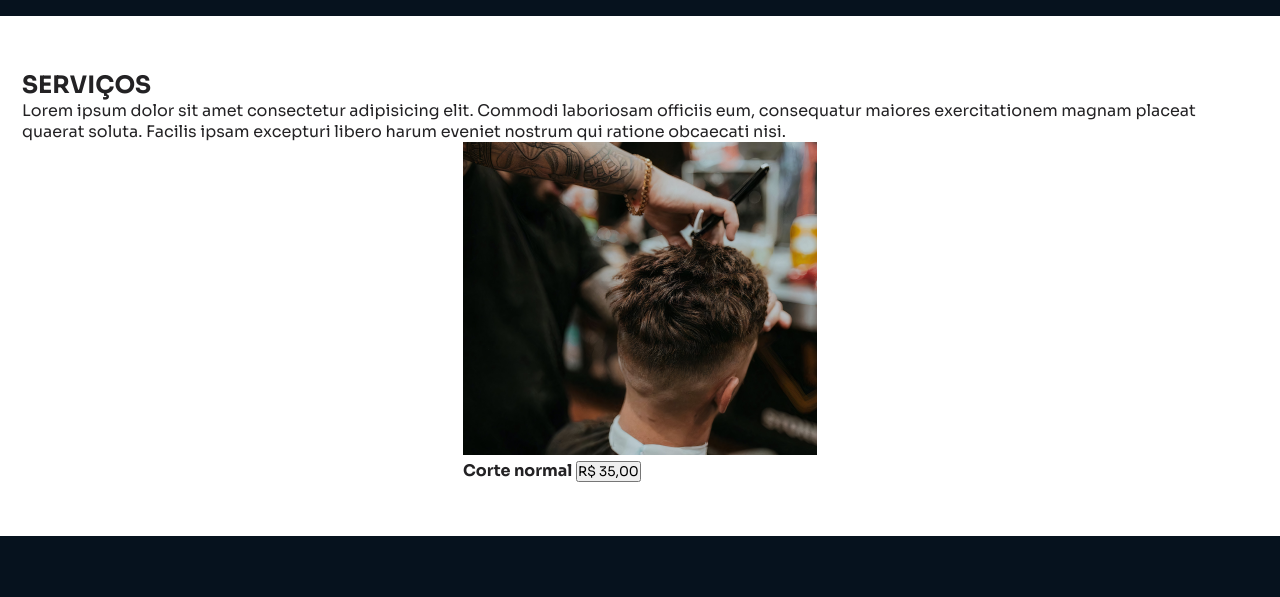
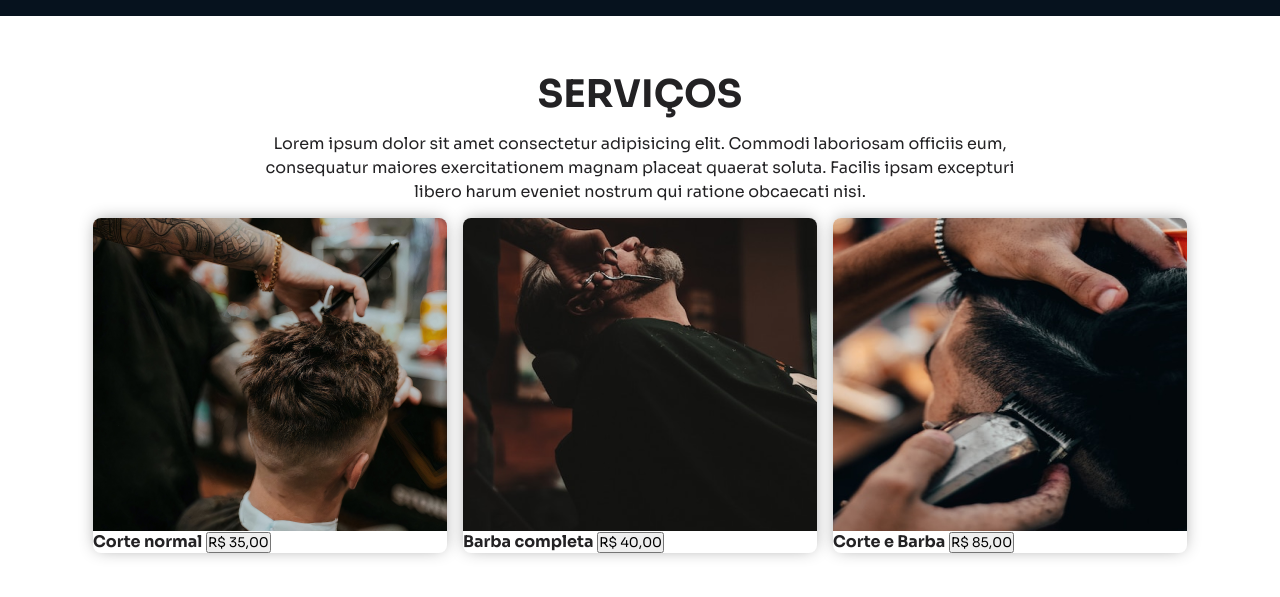
Before and after one commit to FelipeCastroDib/Projeto-barbearia-primeiro-trabalho, a plain HTML site: page index.html in a window 1280 px wide. Shown: the part 1466-2063 px from the top of the page. Before the commit the page ends 2002 px from the top, so only its background shows below. Drawn offline with Linux system fonts and the light colour scheme.

Commit message:
adicionado haircuts

```diff
--- a/index.html
+++ b/index.html
@@ -79,8 +79,8 @@
             <p>Lorem ipsum dolor sit amet consectetur adipisicing elit. Commodi laboriosam officiis eum, consequatur maiores exercitationem magnam placeat quaerat soluta. Facilis ipsam excepturi libero harum eveniet nostrum qui ratione obcaecati nisi.</p>
 
         </div>
+          <section class="haircuts">
 
-        <section class="haircuts">
             <div class="haircut">
                 <img src="assets/corte1.png" alt="Corte normal"/>
 
@@ -89,9 +89,30 @@
                     <button>
                         R$ 35,00
                     </button>
+                </div>
+             </div>
 
+             <div class="haircut">
+                <img src="assets/corte2.png" alt="Barba Completa"/>
+
+                <div class="haircut-info">
+                    <strong>Barba completa</strong>
+                    <button>
+                        R$ 40,00
+                    </button>
                 </div>
-            </div>
+             </div>
+
+             <div class="haircut">
+                <img src="assets/corte3.png" alt="Corte e barba"/>
+
+                <div class="haircut-info">
+                    <strong>Corte e Barba</strong>
+                    <button>
+                        R$ 85,00
+                    </button>
+                </div>
+             </div>
 
         </section>
       </section>
--- a/partials/_layout.scss
+++ b/partials/_layout.scss
@@ -148,4 +148,33 @@
 
 .services-content h2{
     text-transform: uppercase;
+    text-align: center;
+    font-size: 38px;
+    margin-bottom: 14px;
 }
+
+.services-content p{
+    line-height: 150%;
+    margin-bottom: 14px;
+    text-align: center;
+    max-width: 780px;
+}
+
+.haircuts{
+    display: flex;
+    justify-content: center;
+    align-items: center;
+    gap: 16px;
+    padding: 0 44px 34px 44px;
+}
+
+.haircut{
+    flex: 1;
+    display: flex;
+    flex-direction: column;
+    background-color: $white-normal;
+    border-radius: 8px;
+    box-shadow: 0px -1px 17px -4px rgba(0,0,0, 0.45);
+
+    overflow: hidden;
+}
```
Also changed, not shown: style.css, 1 other file.
